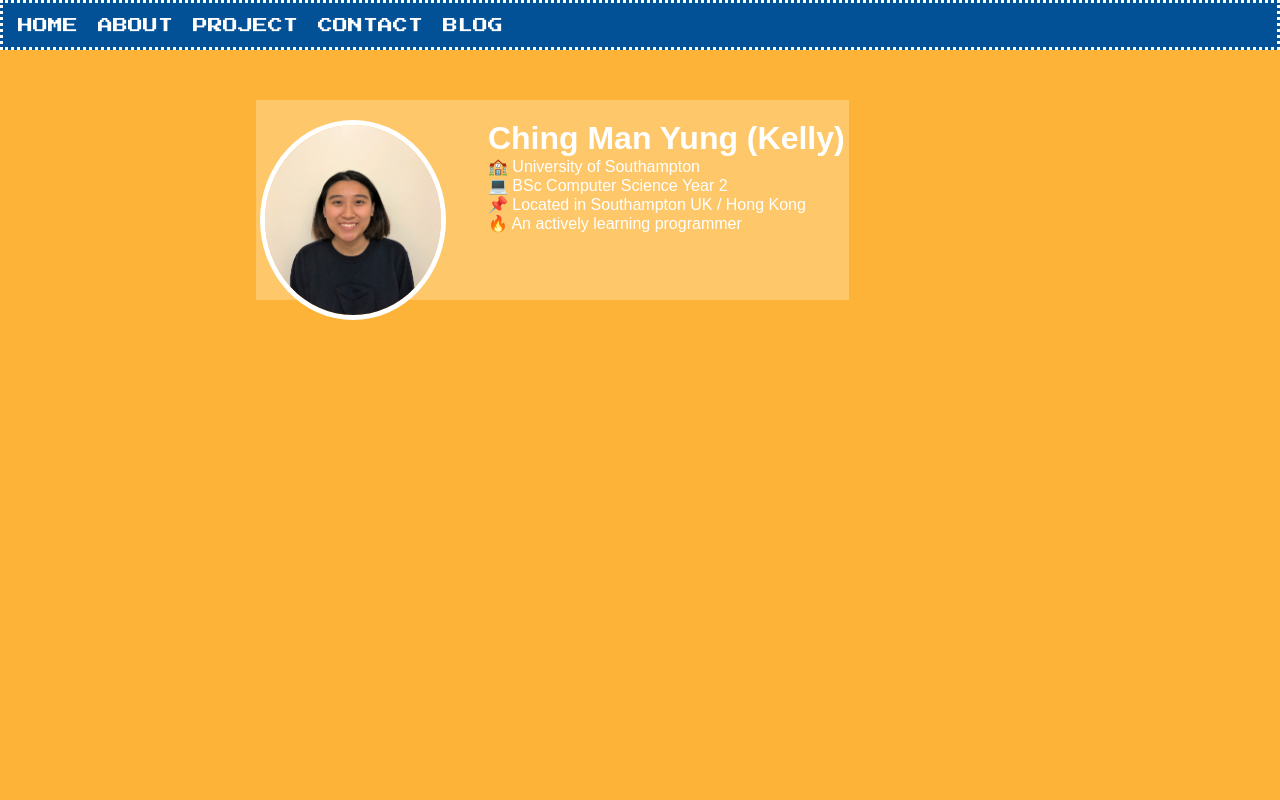
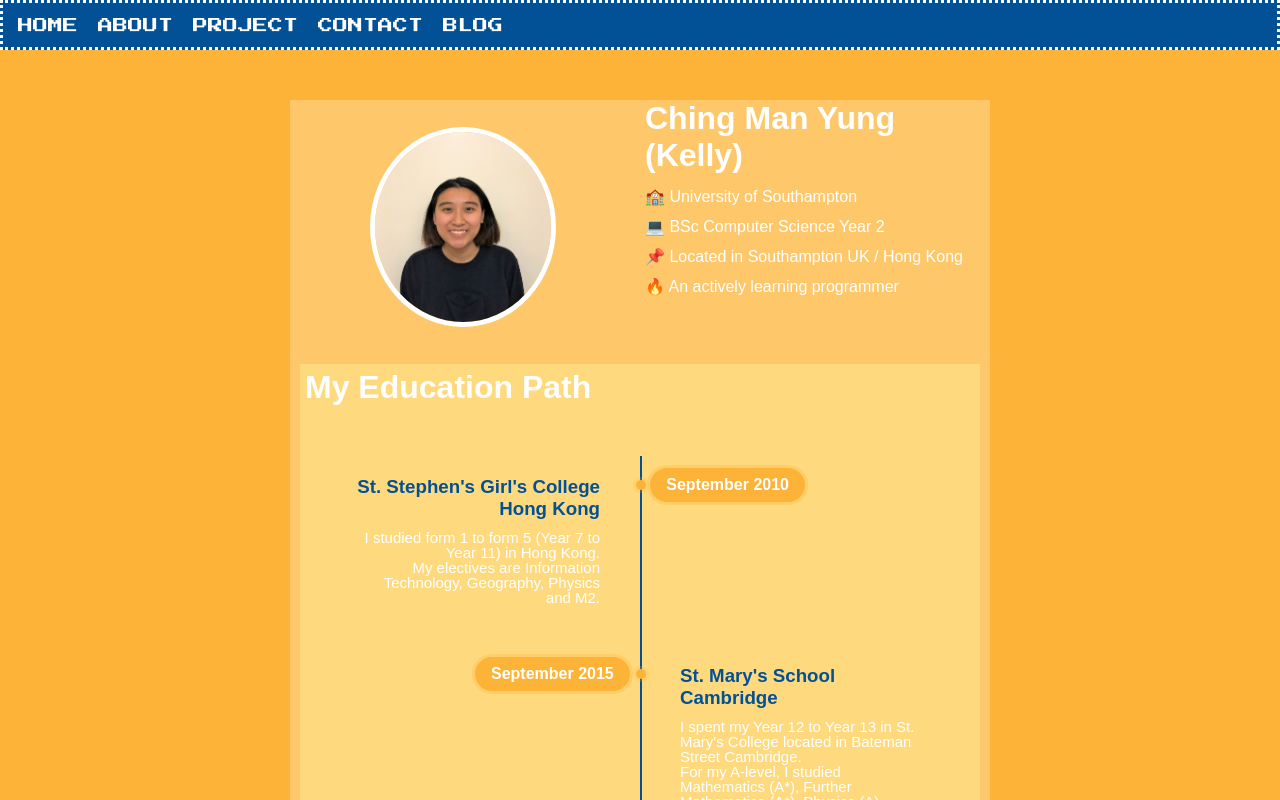
Before and after one commit to yllekjjirpvul98/personal-website, a plain HTML site: page about.html in a window 1280 px wide. Drawn offline with nearby package versions, Linux system fonts and the light colour scheme; a web font is replaced by a local one.

Commit message:
added timeline to the Education part

```diff
--- a/about.html
+++ b/about.html
@@ -9,18 +9,64 @@
     <script type="text/javascript" src="javascript.js"></script>
   </head>
 
-  <body class="container">
-      <div class="about">
+  <body>
+    <div class="nav newPosition">
+      <ul><li><a href="index.html">Home</a></li><li><a href="about.html">About</a></li><li><a href="#project">Project</a></li><li><a href="#contact">Contact</a></li><li><a href="#blog">Blog</a></li></ul>
+    </div>
+    <div class="grid-container">
+      <div class="Image">
         <img src = "photo.JPG">
-        <div class="description">
+      </div>
+      <div class="Description">
         <h1> Ching Man Yung (Kelly) </h1>
         <p><br> 🏫 University of Southampton </p>
         <p> <br>💻 BSc Computer Science Year 2 </p>
         <p> <br>📌 Located in Southampton UK / Hong Kong </p>
         <p><br> 🔥 An actively learning programmer </p>
-        </div>
       </div>
-  <div class="nav newPosition">
-    <ul><li><a href="index.html">Home</a></li><li><a href="about.html">About</a></li><li><a href="#project">Project</a></li><li><a href="#contact">Contact</a></li><li><a href="#blog">Blog</a></li></ul>
-  </div>
+      <div class="Education">
+      <h1> My Education Path </h1>
+      <!--Timeline below-->
+      <div class="timeline">
+        <ul>
+          <li>
+            <div class="content">
+              <h3> St. Stephen's Girl's College Hong Kong</h3>
+              <p> I studied form 1 to form 5 (Year 7 to Year 11) in Hong Kong.
+                <br> My electives are Information Technology, Geography, Physics and M2.
+                 </p>
+            </div>
+            <div class="time">
+              <h4> September 2010</h4>
+            </div>
+          </li>
+          <li>
+            <div class="content">
+              <h3> St. Mary's School Cambridge</h3>
+              <p> I spent my Year 12 to Year 13 in St. Mary's College located in Bateman Street Cambridge. <br>
+                  For my A-level, I studied Mathematics (A*), Further Mathematics (A*), Physics (A), Computing (A) and Chinese (B).
+              </p>
+            </div>
+            <div class="time">
+              <h4> September 2015</h4>
+            </div>
+          </li>
+          <li>
+            <div class="content">
+              <h3> University of Southampton</h3>
+              <p> I am currently doing BSc Computer Science in UoS.
+              <br> 1st Year (Overall 79%): <br> - Programming (80%) <br>  - Foundations of Computer Science(77%) <br> - Data Management(75%) <br> - Algorithmics(83%) </p>
+            </div>
+            <div class="time">
+              <h4>October 2017</h4>
+            </div>
+          </li>
+          <div style="clear: both;"></div>
+
+
+      </div>
+      <div class="Skills"></div>
+      <div class="Experience"></div>
+    </div>
+
   </body>
--- a/style.css
+++ b/style.css
@@ -6,6 +6,8 @@
 body {
   background-color: rgb(253, 179, 56);
 }
+
+/*index.html */
 
 .intro {
   font-size: 45;
@@ -41,45 +43,11 @@ body {
   position: fixed;
   width: 100%;
   border-radius: 0px;
+  z-index: 10;
 }
-
-.about {
-  box-sizing: border-box;
-  position: absolute;
-  top: 100px;
-  display: inline-grid;
-  grid-template: 30% 50%/30% auto;
-  grid-column-gap: 50px;
-  margin-left: 20%;
-  background-color: rgba(255, 248, 220, 0.3);
-  justify-content: center;
-  align-content: center;
-}
-
-.container {
-  margin: 0 auto;
-}
-
-.description {
-  margin: 0 auto;
-}
-
 
 .intro p {
   font-family: 'Press Start 2P', cursive;
-}
-
-.description h1,p {
-  display: inline;
-  font-family: 'Lekton', sans-serif;
-  color:white;
-}
-
-.about img {
-  border-radius: 50%;
-  height: 200px;
-  width: 186px;
-  border: 5px solid #FFFF;
 }
 
 .nav ul {
@@ -133,3 +101,180 @@ body {
   from {top: 105%;}
   to {top: 0%}
 }
+
+
+/* about. html */
+
+.grid-container {
+  display: grid;
+  position: absolute;
+  left: 50%;
+  top: 100px;
+  height: auto;
+  width: 700px;
+  transform: translateX(-50%);
+  grid-template-columns: 1fr 1fr;
+  grid-template-rows: 1fr 3fr 1fr 1fr;
+  grid-template-areas: " Image Description " "Education Education" "Skills Skills" "Experience Experience";
+  background-color: rgba(255, 248, 220, 0.3);
+  grid-gap: 10px 10px;
+  justify-content: center;
+  align-content: center;
+  font-family: 'Lekton', sans-serif;
+  color:white;
+}
+
+.Image { grid-area: Image; display: flex; align-items: center; justify-content: center; margin:0; padding:0;}
+.Image img {
+  border-radius: 50%;
+  height: 200px;
+  width: 186px;
+  border: 5px solid #FFFF;
+}
+
+
+.Description {
+  grid-area: Description;
+  display: inline;
+  text-align: left;
+
+}
+
+.Description p{
+  line-height: 15px;
+}
+
+
+.Education { grid-area: Education;
+margin-left: 10px;
+margin-right: 10px;
+background-color: rgba(255, 255, 170, 0.3);
+}
+
+.Education h1 {
+  margin: 5px;
+}
+
+/* timeline */
+
+.timeline {
+  position: relative;
+  margin: 50px auto;
+  width: 650px;
+}
+
+.timeline::before{
+  content: '';
+  position: absolute;
+  left: 50%;
+  width: 2px;
+  height: 100%;
+  /* color of timeline */
+  background:  rgb(2, 81, 150);
+
+}
+
+.timeline ul{
+  margin:0;
+  padding: 0;
+}
+
+.timeline ul li {
+  list-style: none;
+  position: relative;
+  padding: 20px 40px;
+  width: 50%;
+  box-sizing: border-box;
+
+}
+
+.timeline ul li:nth-child(odd){
+  float: left;
+  text-align: right;
+  clear: both;
+}
+.timeline ul li:nth-child(even){
+  float: right;
+  text-align: left;
+  clear: both;
+}
+
+.content{
+  padding-bottom: 20px;
+}
+.timeline ul li:nth-child(odd):before{
+  content: '';
+  position: absolute;
+  top: 24px;
+  right: -6px;
+  width: 10px;
+  height: 10px;
+  background: rgba(253, 179, 56,1);
+  border-radius: 50%;
+  box-shadow: 0 0 0 3px rgba(253, 179, 56,0.2);
+}
+.timeline ul li:nth-child(even):before{
+  content: '';
+  position: absolute;
+  top: 24px;
+  left: -4px;
+  width: 10px;
+  height: 10px;
+  background: rgba(253, 179, 56,1);
+  border-radius: 50%;
+  box-shadow: 0 0 0 3px rgba(253, 179, 56,0.2);
+}
+
+.timeline ul li h3 {
+  margin: 0;
+  padding: 0;
+  font-weight: 600;
+  color: rgb(2, 81, 150);
+}
+
+.timeline ul li p {
+  margin: 10px 0 0;
+  padding: 0;
+  line-height: 15px;
+  font-size: 15px;
+}
+
+.timeline ul li:nth-child(odd) .time{
+  position: absolute;
+  top: 12px;
+  right: -165px;
+  margin: 0;
+  padding: 8px 16px;
+  border-radius: 18px;
+  background: rgba(253, 179, 56,1);
+  color: #fff;
+  box-shadow: 0 0 0 3px rgba(253, 179, 56,0.3);
+}
+.timeline ul li:nth-child(even) .time{
+  position: absolute;
+  top: 12px;
+  left: -165px;
+  margin: 0;
+  padding: 8px 16px;
+  border-radius: 18px;
+  background: rgba(253, 179, 56,1);
+  color: #fff;
+  box-shadow: 0 0 0 3px rgba(253, 179, 56, 0.3);
+}
+
+
+
+
+.Skills { grid-area: Skills; }
+
+.Experience { grid-area: Experience; }
+
+.about {
+  box-sizing: border-box;
+  position: absolute;
+
+  grid-template: 30% 50%/30% auto;
+  grid-column-gap: 50px;
+  margin-left: 20%;
+
+}
```
